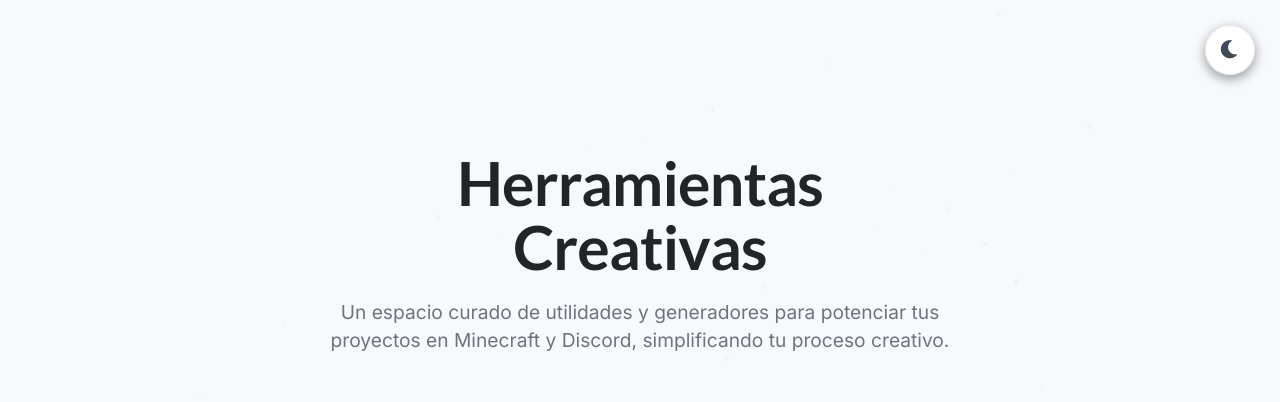
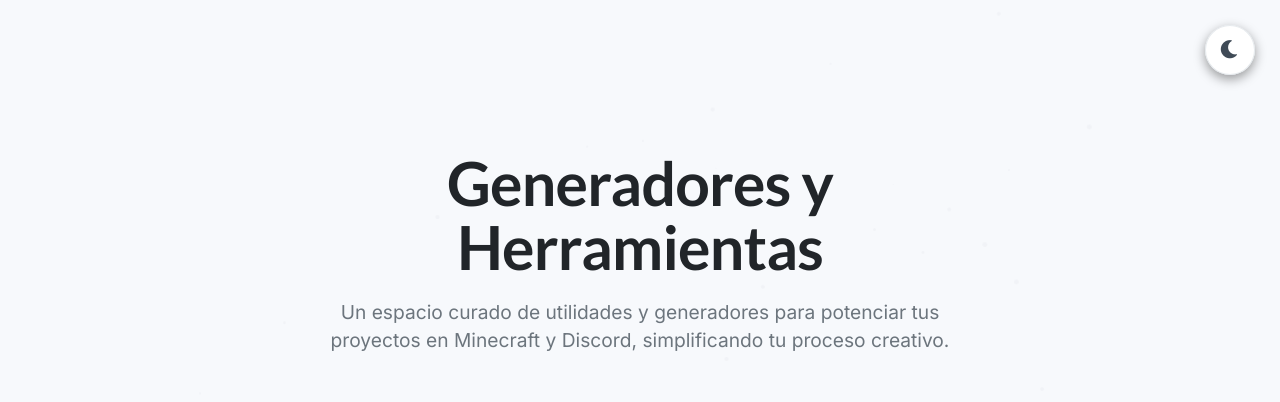
Before and after one commit to iamkarl02/Generadores-y-Herramientas, a plain HTML site: page index.html in a window 1280 px wide. Shown: the top 402 px of the page. Drawn offline with Linux system fonts and the light colour scheme.

Commit message:
Update index.html

```diff
--- a/index.html
+++ b/index.html
@@ -3,7 +3,7 @@
 <head>
     <meta charset="UTF-8">
     <meta name="viewport" content="width=device-width, initial-scale=1.0">
-    <title>Herramientas Creativas - Minimalista</title>
+    <title>Generadores y Herramientas</title>
     <link rel="icon" href="pikachu.png" type="image/png">
     <link rel="stylesheet" href="https://cdnjs.cloudflare.com/ajax/libs/font-awesome/6.0.0-beta3/css/all.min.css">
     <link href="https://fonts.googleapis.com/css2?family=Inter:wght@300;400;500;600;700&family=Lato:wght@400;700&display=swap" rel="stylesheet">
@@ -349,7 +349,7 @@
 
     <div class="container">
         <header class="header-content">
-            <h1 class="title">Herramientas <br> Creativas</h1>
+            <h1 class="title">Generadores y Herramientas</h1>
             <p class="subtitle">Un espacio curado de utilidades y generadores para potenciar tus proyectos en Minecraft y Discord, simplificando tu proceso creativo.</p>
         </header>
 
```
